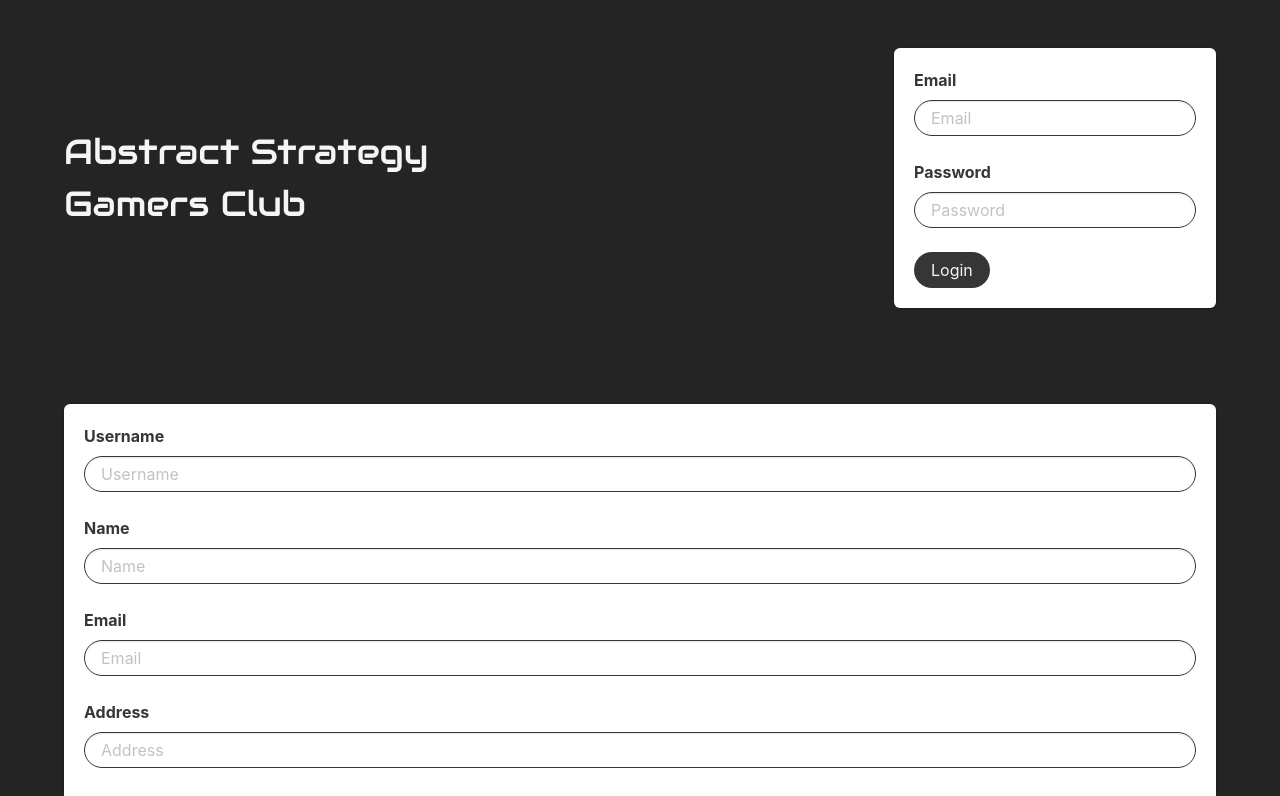
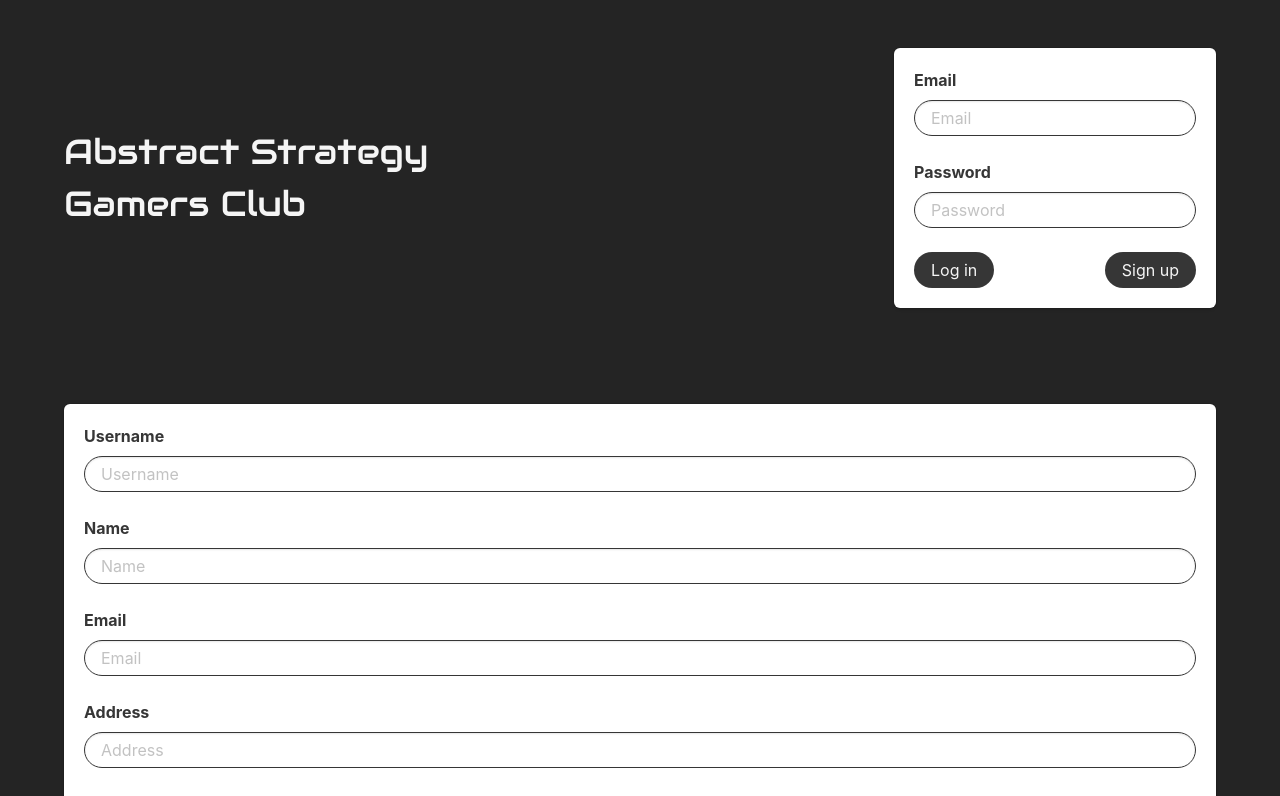
Before and after one commit to JasonSMacias/ASGC, a React (Create React App) app in the folder client/: page /signup in a window 1280 px wide. Shown: the top 796 px of the page. Built offline with nearby package versions, Linux system fonts and the light colour scheme.

Commit message:
added link to signup from login section, added modal to login box for failed sign in.

```diff
--- a/client/public/style.css
+++ b/client/public/style.css
@@ -1,6 +1,10 @@
 #logo {
   font-family: 'Audiowide', cursive;
   font-size: 35px;
+}
+
+.logo {
+  font-family: 'Audiowide', cursive;
 }
 
 .section-head {
--- a/client/src/components/Login.js
+++ b/client/src/components/Login.js
@@ -1,13 +1,15 @@
 import React, {Component} from 'react';
 import { BrowserRouter as Router, Switch, Route, Link, Redirect } from 'react-router-dom';
 import API from '../utils/API';
+import Modal from './Modal';
 
 class Login extends Component {
 
     state = {
       isLoggedIn: false,
       password: "",
-      email: ""
+      email: "",
+      active: "modal",
     }
 
   handleInputChange = e => {
@@ -28,7 +30,10 @@ class Login extends Component {
         this.setState({isLoggedIn: res.data})
 
       })
-      .catch(err => console.log(err.response));
+      .catch(err => {
+        console.log(err.response);
+        this.setState({active: 'modal is-active'})
+      });
   }
 
   usercheck = () => {
@@ -36,9 +41,14 @@ class Login extends Component {
       .userCheck()
       .then(res => {
         // Start here ====================================================================
-        console.log("user check: "+ res.username);
+        // res is object that can be checked at 3001 api/users/status
+        console.log("user check: "+ res);
       })
 
+  }
+
+  close = () => {
+    this.setState({active: "modal", success: true});
   }
 
   render () {
@@ -52,6 +62,7 @@ class Login extends Component {
       <React.Fragment>
         {/* <p>Sign in stuff OR basic member information <br /> and link to dashboard</p>     */}
         {!this.state.isLoggedIn ?
+          <React.Fragment>
           <div className="level-right">
             <div className="level-item">
               <form className="field is-grouped-multiline box">
@@ -79,13 +90,30 @@ class Login extends Component {
                   />
                 </div>
                 <br />
-                <div className="control">
-                  <button type="submit" className="button is-dark is-rounded" onClick={this.login}>Login</button>
+                <div className="level">
+                  {/* <div className="control"> */}
+                    <div className="level-left">
+                      <button type="submit" className="button is-dark is-rounded" onClick={this.login}>Log in</button>
+                    </div>
+                    <div className="level-right">
+                      <Link to="/signup" className="button is-dark is-rounded">Sign up</Link>
+                    </div>
+                  {/* </div> */}
                 </div>
               </form>
 
             </div>
           </div>
+          <Modal
+          close={this.close}
+          active={this.state.active}
+          username={this.state.username}
+          prefix=''
+          asgc=''
+          // modalContent={this.state.modalContent}
+          modalContent='Incorrect email or password.'
+          />
+          </React.Fragment>
         :
           <div className="level-right">
             <div className="level-item">
--- a/client/src/components/Modal.js
+++ b/client/src/components/Modal.js
@@ -7,7 +7,7 @@ function Modal(props) {
       <div className="modal-background"></div>
       <div className="modal-card">
       <section className="modal-card-body">
-        <p className="has-text-centered is-size-4 has-text-dark">Welcome to the <span className="logo">Abstract Strategy Gamers Club</span> <strong>{props.username}</strong>.  {props.modalContent}</p>
+        <p className="has-text-centered is-size-4 has-text-dark">{props.prefix}<span className="logo">{props.asgc}</span> <strong>{props.username}</strong><br />  {props.modalContent}</p>
         <br />
 
         <button className="button is-dark" onClick={props.close}>Okay</button>
--- a/client/src/pages/Signup.js
+++ b/client/src/pages/Signup.js
@@ -128,6 +128,8 @@ class Signup extends Component {
       <Modal
       close={this.close}
       active={this.state.active}
+      prefix='Welcome to the '
+      asgc='Abstract Strategy Gamers Club'
       username={this.state.username}
       // modalContent={this.state.modalContent}
       modalContent='Sign up successful.  Log in to continue.'
```
Also changed, not shown: 1 other file (tests, documents, lock files or other folders).
